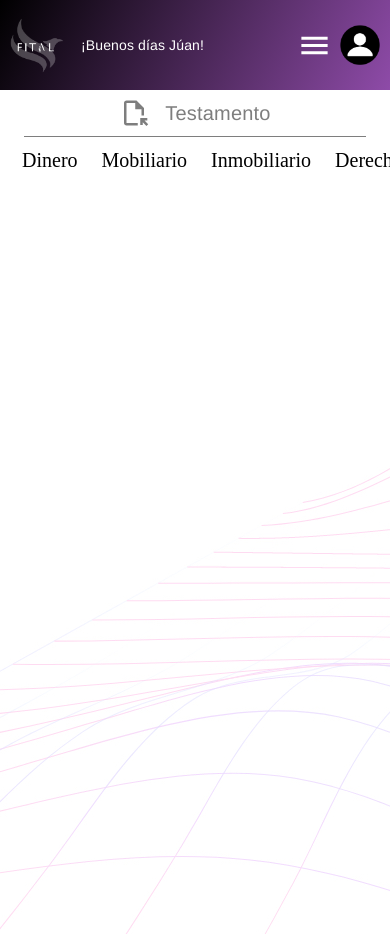
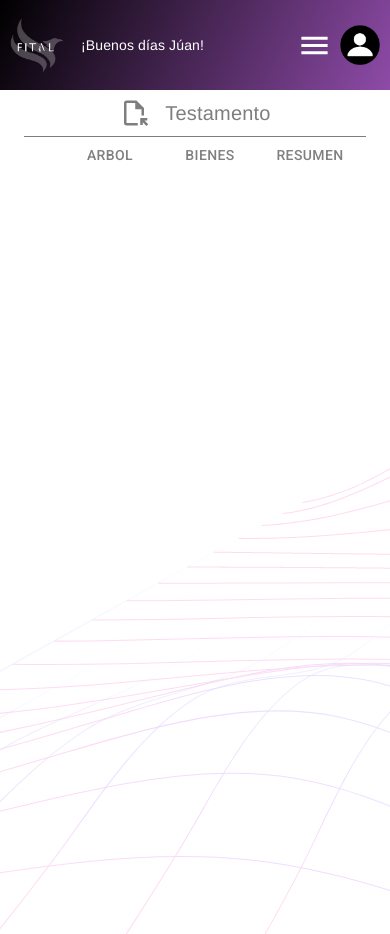
Before and after one commit to Fital2022/Fitalw3b, a Next.js app: page /testament in a window 390 px wide. Built offline with nearby package versions, Linux system fonts and the light colour scheme.

Commit message:
menu mobile update

```diff
--- a/components/Layout/ActionsLayout.tsx
+++ b/components/Layout/ActionsLayout.tsx
@@ -6,6 +6,7 @@ import { useRouter } from "next/router";
 import { useSelector } from "react-redux";
 import { IEmpire } from "../../interfaces/empireInterfaces";
 import { RootState } from "../../store";
+import { MenuProfile } from '../Ui/MenuProfile';
 import {
   HouseOutlined,
   FileOpenOutlined,
@@ -134,7 +135,7 @@ export const ActionsLayout: FC<PropsWithChildren<Props>> = ({
                   : ""}
               </Typography>
             </Box>
-            <Box sx={{ display: { xs: "none", md: "block" } }}>
+            {/* <Box sx={{ display: { xs: "none", md: "block" } }}>
               {name ? (
                 <Typography
                   variant="h5"
@@ -157,6 +158,12 @@ export const ActionsLayout: FC<PropsWithChildren<Props>> = ({
                   {type}
                 </Typography>
               ) : null}
+            </Box> */}
+
+            <Box
+              sx={{display: {xs:"none", sm:"none", md: "flex"}}}
+            >
+              <MenuProfile/>
             </Box>
             <Box
               sx={{ display: { xs: "flex", md: "none" }, alignItems: "center" }}
--- a/components/bottomMenu/BottomMenu.tsx
+++ b/components/bottomMenu/BottomMenu.tsx
@@ -14,29 +14,19 @@ export const BottomMenu: FC<Props> = ({ data }) => {
   return (
     <>
       <Box
-        sx={{
-          display: { lg: "none", md: "none" },
-        }}
-      >
-        <div className={styles["container"]}>
-          <a>Dinero</a>
-          <a>Mobiliario</a>
-          <a>Inmobiliario</a>
-          <a>Derechos</a>
-        </div>
-      </Box>
-      <Box
+        className={styles["container"]}
         sx={{
           position: "fixed",
-          bottom: 20,
+          bottom: { xs: null, sm: null, md: 20 },
+          marginTop: { xs: -10, sm: -10 },
           left: "50%",
           transform: "translate(-45%)",
           bgcolor: "rgba(255,255,255,0.3)",
-          // bgcolor: "red",
           borderRadius: "10px",
           backdropFilter: "blur(2px)",
-          // display: "flex",
-          display: { xs: "none", md: "fixed" },
+          display: "flex",
+          overflowX: { xs: "auto", sm: "hidden", md: "hidden" },
+          overflowY: { xs: "auto", sm: "hidden", md: "hidden" },
         }}
       >
         {data.map((element) => {
@@ -53,7 +43,6 @@ export const BottomMenu: FC<Props> = ({ data }) => {
                     top: "120px",
                     left: "-25px",
                     zIndex: -10,
-                    // backgroundColor: "grey",
                     height: "110px",
                     visibility: "hidden",
                     opacity: 0,
@@ -78,9 +67,9 @@ export const BottomMenu: FC<Props> = ({ data }) => {
               <Button
                 key={element.link.id}
                 sx={{
-                  padding: "15px",
-                  width: { xs: "150px", md: "180px" },
-                  color: "black",
+                  padding: { xs: null, sm: "15px", md: "15px" },
+                  width: { xs: "100px", sm: "180px", md: "180px" },
+                  color: { xs: "gray", sm: "gray", md: "black" },
                   bgcolor: "transparent",
                 }}
                 onClick={() =>
--- a/package.json
+++ b/package.json
@@ -19,6 +19,7 @@
     "canvas-confetti": "^1.6.0",
     "next": "12.3.1",
     "react": "18.2.0",
+    "react-breakpoints": "^3.0.3",
     "react-canvas-confetti": "^1.3.0",
     "react-dom": "18.2.0",
     "react-redux": "^8.0.5",
--- a/styles/Things.module.css
+++ b/styles/Things.module.css
@@ -86,7 +86,7 @@
   align-items: left;
 }
 
-.container {
+/* .container {
   margin: 0 auto;
   padding: 0 10px;
   max-width: 800px;
@@ -95,24 +95,24 @@
   white-space: nowrap;
   margin-top: -80px;
   width: 390px;
-}
+} */
 
 .container::-webkit-scrollbar {
   display: none;
 }
 
-.container > a {
+/* .container > a {
   display: inline-block;
   text-decoration: none;
   text-align: center;
   padding: 12px;
   font-size: 20px;
-}
+} */
 
 .infoMember {
   position: absolute;
-  width: 14px;
-  height: 14px;
+  width: 4px;
+  height: 4px;
   border-radius: 50%;
   bottom: 6px;
   right: 120px;
```
Also changed, not shown: 1 other file (tests, documents, lock files or other folders).
